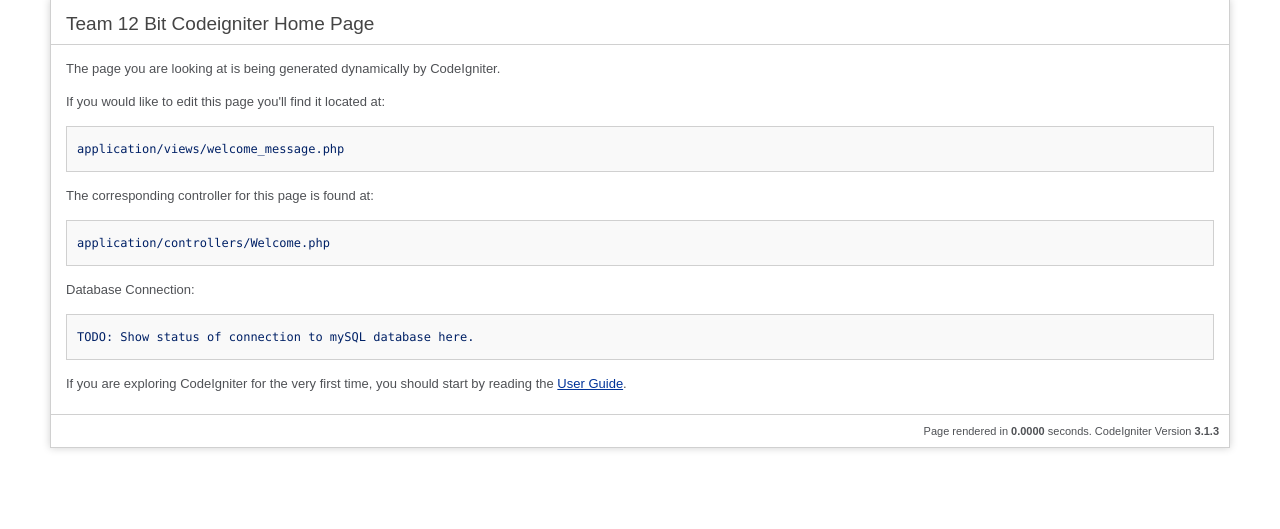
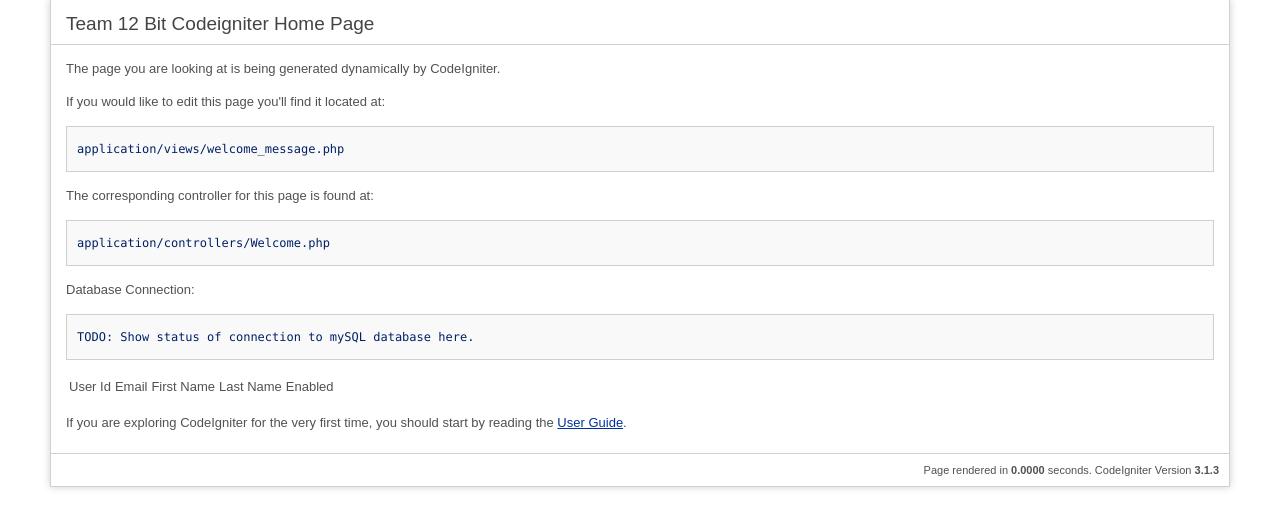
Before and after one commit to td9175/capstone17, a CodeIgniter app: the page made by ci/application/views/welcome_message.php in a window 1280 px wide. Shown: the part 41-570 px from the top of the page. Run offline with CodeIgniter, Linux system fonts and the light colour scheme; data that the repository does not hold is empty.

Commit message:
Add logic to query user accounts from DB.
Added UserAccountModel php class to query User Accounts from the
database and updated Welcome controller and welcome_message view to
display user accounts from index.php.

```diff
--- a/ci/application/views/welcome_message.php
+++ b/ci/application/views/welcome_message.php
@@ -82,6 +82,25 @@
 		<p>Database Connection:</p>
 		<code>TODO: Show status of connection to mySQL database here.</code>
 
+        <table id="userAccountsTable">
+            <tr>
+                <td>User Id</td>
+                <td>Email</td>
+                <td>First Name</td>
+                <td>Last Name</td>
+                <td>Enabled</td>
+            </tr>
+            <?php foreach($USERACCOUNTS as $useraccount){?>
+            <tr>
+                <td><?=$useraccount->user_id;?></td>
+                <td><?=$useraccount->email;?></td>
+                <td><?=$useraccount->first_name;?></td>
+                <td><?=$useraccount->last_name;?></td>
+                <td><?=$useraccount->enabled;?></td>
+            </tr>
+            <?php }?>
+        </table>
+
 
 		<p>If you are exploring CodeIgniter for the very first time, you should start by reading the <a href="user_guide/">User Guide</a>.</p>
 	</div>
```
Also changed, not shown: ci/application/controllers/Welcome.php (+14 -7 lines), ci/application/models/UserAccountModel.php (added, +16 -0 lines).
